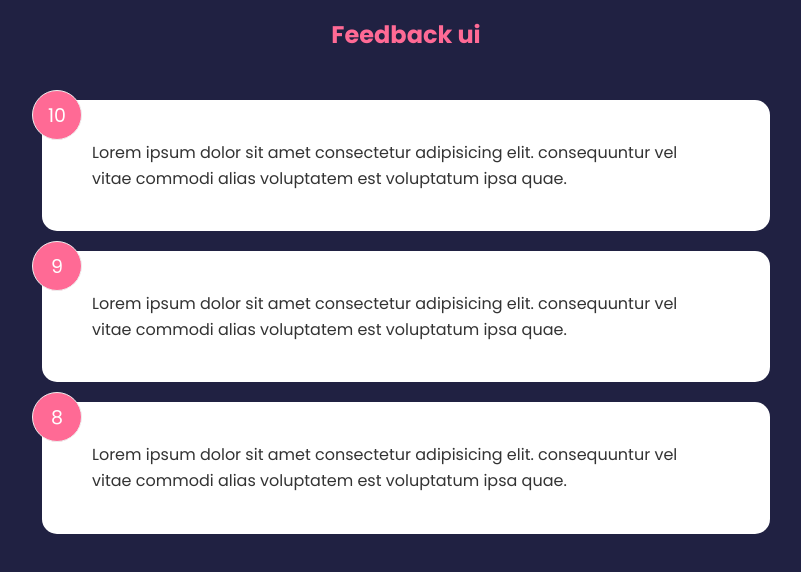
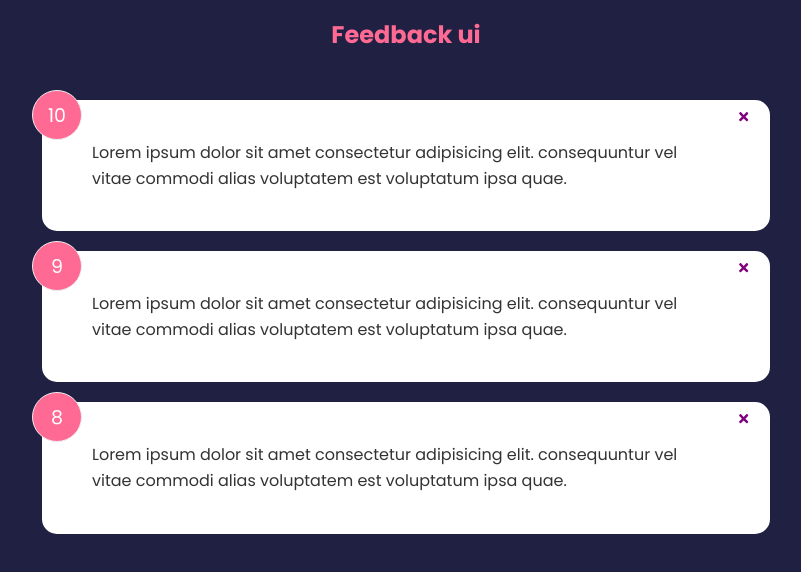
Before and after one commit to pksys/feedback-app, a React (Create React App) app: page / in a window 1280 px wide. Shown: the top 572 px of the page, without its empty margins (234-1035 px from the left). Built offline with nearby package versions, Linux system fonts and the light colour scheme.

Commit message:
close button on feedbackItem

```diff
--- a/package.json
+++ b/package.json
@@ -8,6 +8,7 @@
     "@testing-library/user-event": "^13.5.0",
     "react": "^18.2.0",
     "react-dom": "^18.2.0",
+    "react-icons": "^4.4.0",
     "react-scripts": "5.0.1",
     "web-vitals": "^2.1.4"
   },
--- a/src/App.js
+++ b/src/App.js
@@ -6,11 +6,15 @@ import { useState } from 'react'
 function App() {
   const [feedback, setFeedback] = useState(FeedbackData)
 
+  const deleteFeedback = (id) => {
+    setFeedback(feedback.filter((item) => item.id !== id))
+  }
+
   return (
     <>
       <Header />
       <div className='container'>
-        <FeedbackList feedback = {feedback}/>
+        <FeedbackList handleDelete={deleteFeedback} feedback={feedback} />
       </div>
     </>
   )
--- a/src/components/FeedbackItem.jsx
+++ b/src/components/FeedbackItem.jsx
@@ -1,17 +1,23 @@
 import Card from '../shared/Card'
 import PropTypes from 'prop-types'
+import { FaTimes } from 'react-icons/fa'
 
-const FeedbackItem = ({ item }) => {
+function FeedbackItem({ item, handleDelete }) {
   return (
-    <Card >
+    <Card>
       <div className='num-display'>{item.rating}</div>
+      <button className='close' onClick={() => {
+        handleDelete(item.id)
+      }}>
+        <FaTimes color='purple' />
+      </button>
       <div className='text-display'>{item.text}</div>
     </Card>
   )
 }
 
 FeedbackItem.propTypes = {
-  item: PropTypes.node.isRequired
+  item: PropTypes.object.isRequired,
 }
 
 export default FeedbackItem
--- a/src/components/FeedbackList.jsx
+++ b/src/components/FeedbackList.jsx
@@ -1,6 +1,6 @@
 import FeedbackItem from './FeedbackItem'
 
-const FeedbackList = ({ feedback }) => {
+function FeedbackList({ feedback, handleDelete }) {
   if (!feedback || feedback.length === 0) {
     return <p>No Feedback</p>
   }
@@ -8,7 +8,9 @@ const FeedbackList = ({ feedback }) => {
   return (
     <div className='item-list'>
       {feedback.map((item) => {
-        return <FeedbackItem key={item.id} item={item} />
+        return (
+          <FeedbackItem key={item.id} item={item} handleDelete={handleDelete} />
+        )
       })}
     </div>
   )
```
Also changed, not shown: 1 other file (tests, documents, lock files or other folders).
